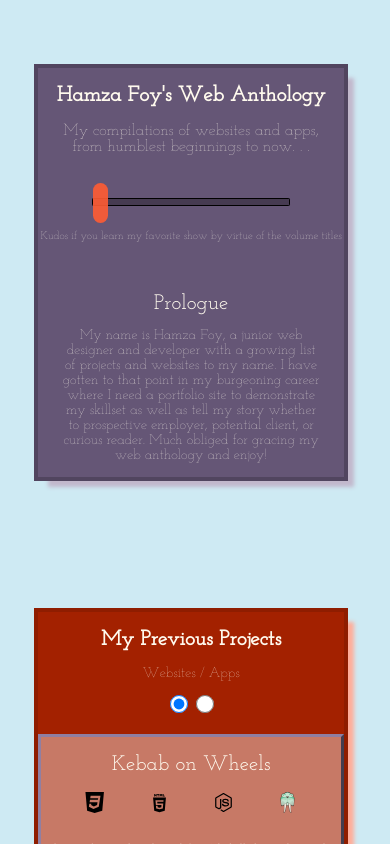
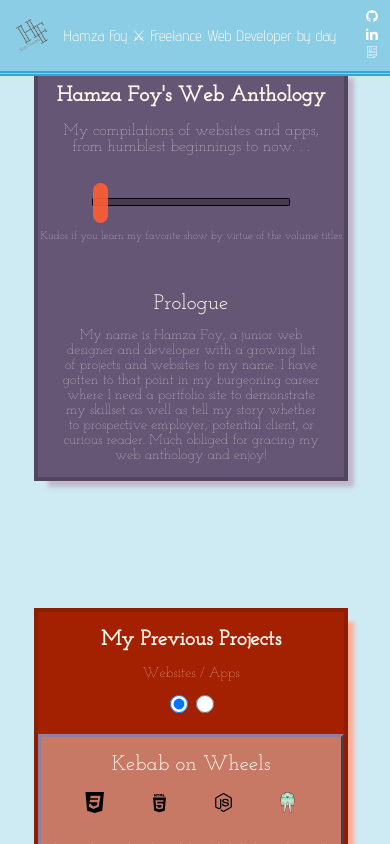
Before and after one commit to hamzafoy/hamza_foy_portfolio, a React (Create React App) app in the folder hamza-foy-portfolio/: page / in a window 390 px wide. Shown: the top 844 px of the page. Built offline with nearby package versions, Linux system fonts and the light colour scheme.

Commit message:
complete the mobile-friendly layout for this portfolio, swapping CSS Grid usage for CSS Flexbox.

```diff
--- a/hamza-foy-portfolio/src/Footer/Footer.css
+++ b/hamza-foy-portfolio/src/Footer/Footer.css
@@ -5,7 +5,7 @@
     flex-direction: row;
     justify-content: space-between;
     align-items: center;
-    height: 10vh;
+    height: 7.5vh;
     background-color: #8ACDE5;
     border-top: thick double #34A8D2;
 }
@@ -19,8 +19,8 @@
 }
 
 .contact {
-    height: 32px;
-    width: 32px;
+    height: 24px;
+    width: 24px;
     transition: all 1s;
     filter: invert(84%) sepia(1%) saturate(2130%) hue-rotate(320deg) brightness(117%) contrast(103%);
 }
@@ -35,8 +35,8 @@
 
 .up-icon {
     margin-right: 4vw;
-    height: 32px;
-    width: 32px;
+    height: 24px;
+    width: 24px;
     transition: all 1s;
     filter: invert(84%) sepia(1%) saturate(2130%) hue-rotate(320deg) brightness(117%) contrast(103%);
 }
--- a/hamza-foy-portfolio/src/Header/Navigation.css
+++ b/hamza-foy-portfolio/src/Header/Navigation.css
@@ -1,7 +1,73 @@
 @font-face {font-family: "AdventPro-Light"; src: url("./AdventPro-Light.ttf"); }
 
 .header-container {
-    display: none;
+    display: flex;
+    flex-direction: row;
+    justify-content: space-between;
+    position: fixed;
+    width: 100%;
+    padding: 1vh 0;
+    background-color: #8ACDE5;
+    border-bottom: thick double #34A8D2;
+    z-index: 10;
+}
+
+.logo {
+    margin: 0 4vw;
+    height: 32px;
+    width: 32px;
+    align-self: center;
+}
+
+.author {
+    display: flex;
+    flex-direction: row;
+    font-size: .95em;
+    font-family: 'AdventPro-Light';
+    word-spacing: .25px;
+    color: #fffaee;
+}
+
+.author aside {
+    align-self: center;
+    overflow: hidden;
+    border-right: .15em solid transparent;
+    margin: 0 auto;
+    white-space: nowrap;
+    animation:
+    typing 3.5s steps(30, end),
+    blink-caret .5s step-end 7;
+}
+
+@keyframes typing {
+    from { width: 0 }
+    to { width: 100% }
+}
+
+
+@keyframes blink-caret {
+    from, to { border-color: transparent }
+    50% { border-color: #fffaee }
+}
+
+
+.icon-list {
+    display: flex;
+    flex-direction: column;
+    align-self: center;
+    margin-right: 2vw;
+}
+
+.icon {
+    height: 12px;
+    width: 12px;
+    padding-right: 1vw;
+    transition: all 1s;
+    filter: invert(84%) sepia(1%) saturate(2130%) hue-rotate(320deg) brightness(117%) contrast(103%);
+}
+
+.icon:hover {
+    filter: invert(72%) sepia(31%) saturate(626%) hue-rotate(303deg) brightness(86%) contrast(85%);
 }
 
 @media (min-width: 860px) {
@@ -61,6 +127,8 @@
 
 
 .icon-list {
+    display: flex;
+    flex-direction: row;
     align-self: center;
     margin-right: 2vw;
 }
```
